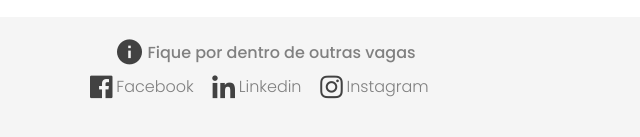
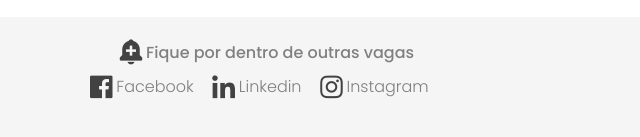
Before and after one commit to Borsatole/EmpregaBauru, a plain HTML site: page index.html in a window 1280 px wide. Shown: the part 1113-1250 px from the top of the page, 375-1015 px from the left. Drawn offline with nearby package versions, Linux system fonts and the light colour scheme.

Commit message:
Update index.html

```diff
--- a/index.html
+++ b/index.html
@@ -96,7 +96,7 @@
     </main>
 
     <footer>
-        <h6><i class='bx bxs-info-circle'></i>Fique por dentro de outras vagas</h6>
+        <h6><i class='bx bxs-bell-plus'></i>Fique por dentro de outras vagas</h6>
         <div class="sociais">
 
         <div class="redesocial">
```
